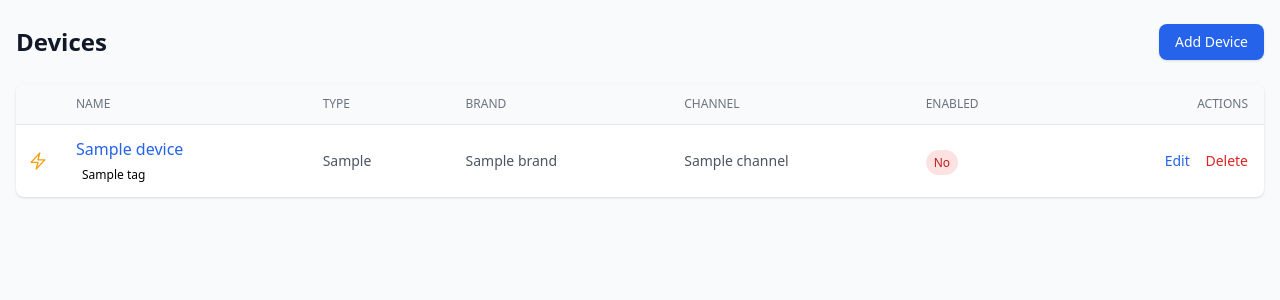
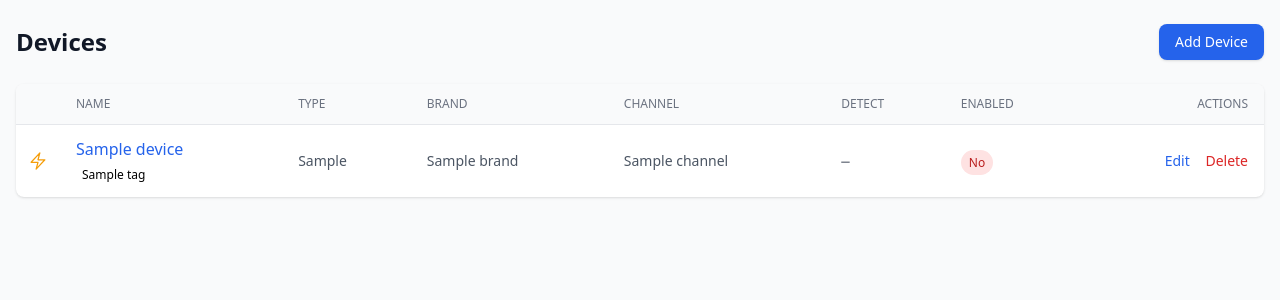
Before and after one commit to hkclark/Remander, a Python web app: template src/remander/templates/devices/list.html in a window 1280 px wide. Shown: the part 56-356 px from the top of the page. Run offline with Jinja, Linux system fonts and the light colour scheme; the template is opened without the code that fills it: most values are stand-ins (such as "Sample title", 1, 10 or a date in 2020); some libraries are stand-ins or nearby versions.

Commit message:
Show detection type summary on devices list page

```diff
--- a/src/remander/routes/devices.py
+++ b/src/remander/routes/devices.py
@@ -27,7 +27,7 @@ router = APIRouter(prefix="/devices")
 async def device_list(request: Request) -> HTMLResponse:
     from remander.main import templates
 
-    devices = await list_devices(prefetch=["tags"], sorted_for_display=True)
+    devices = await list_devices(prefetch=["tags", "detection_types"], sorted_for_display=True)
     return templates.TemplateResponse(
         request,
         "devices/list.html",
--- a/src/remander/templates/devices/list.html
+++ b/src/remander/templates/devices/list.html
@@ -21,6 +21,7 @@
                     <th class="px-4 py-3 text-left text-xs font-medium text-gray-500 uppercase">Type</th>
                     <th class="px-4 py-3 text-left text-xs font-medium text-gray-500 uppercase">Brand</th>
                     <th class="px-4 py-3 text-left text-xs font-medium text-gray-500 uppercase">Channel</th>
+                    <th class="px-4 py-3 text-left text-xs font-medium text-gray-500 uppercase">Detect</th>
                     <th class="px-4 py-3 text-left text-xs font-medium text-gray-500 uppercase">Enabled</th>
                     <th class="px-4 py-3 text-right text-xs font-medium text-gray-500 uppercase">Actions</th>
                 </tr>
@@ -55,6 +56,17 @@
                     <td class="px-4 py-3 text-sm text-gray-600">{{ device.device_type }}</td>
                     <td class="px-4 py-3 text-sm text-gray-600">{{ device.brand }}</td>
                     <td class="px-4 py-3 text-sm text-gray-600">{{ device.channel if device.channel is not none else '—' }}</td>
+                    <td class="px-4 py-3 text-sm font-mono text-gray-700">
+                        {% if device.device_type.value == "camera" %}
+                            {% set detect_str = namespace(value="") %}
+                            {% for dt in device.detection_types %}
+                                {% if dt.is_enabled %}
+                                    {% set detect_str.value = detect_str.value ~ dt.detection_type.value[0] | upper %}
+                                {% endif %}
+                            {% endfor %}
+                            {{ detect_str.value if detect_str.value else '—' }}
+                        {% else %}—{% endif %}
+                    </td>
                     <td class="px-4 py-3">
                         {% if device.is_enabled %}
                         <span class="px-2 py-1 rounded-full text-xs font-medium bg-green-100 text-green-700">Yes</span>
@@ -72,7 +84,7 @@
                 </tr>
                 {% else %}
                 <tr>
-                    <td colspan="6" class="px-4 py-8 text-center text-gray-500">No devices found.</td>
+                    <td colspan="7" class="px-4 py-8 text-center text-gray-500">No devices found.</td>
                 </tr>
                 {% endfor %}
             </tbody>
```
